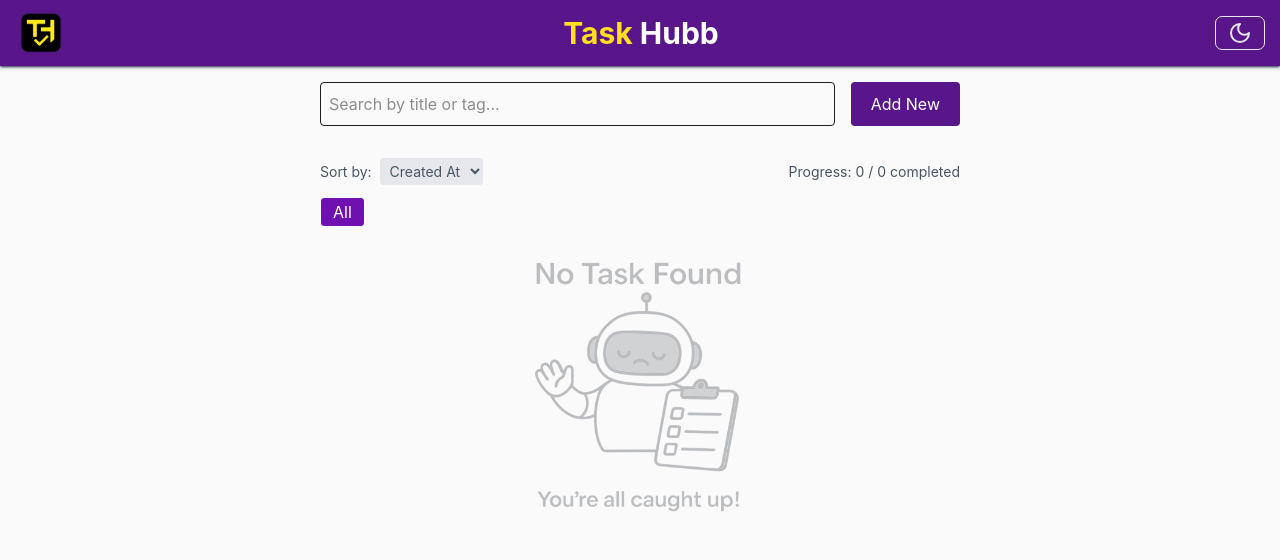
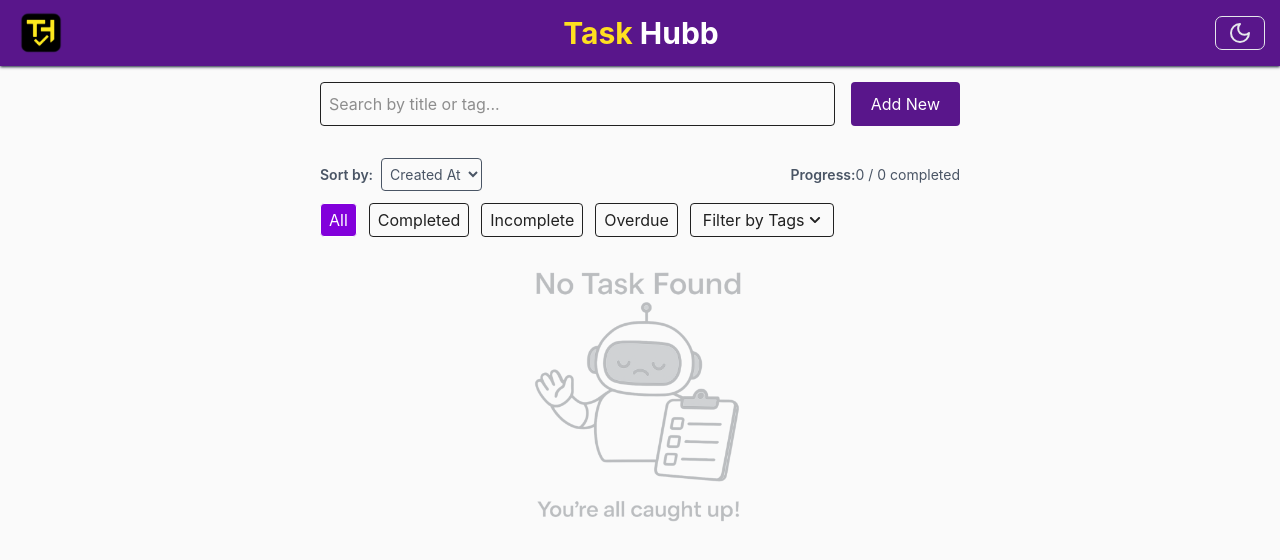
Before and after one commit to Abhinav0115/taskhubb, a Next.js app: page / in a window 1280 px wide. Shown: the top 560 px of the page. Built offline with nearby package versions, Linux system fonts and the light colour scheme.

Commit message:
Add: implement status filtering in TaskList and TagFilter components,

```diff
--- a/package.json
+++ b/package.json
@@ -20,6 +20,7 @@
     "next-themes": "^0.4.6",
     "react": "^19.0.0",
     "react-dom": "^19.0.0",
+    "react-icons": "^5.5.0",
     "react-toastify": "^11.0.5",
     "react-transition-group": "^4.4.5",
     "uuid": "^11.1.0"
--- a/src/app/page.tsx
+++ b/src/app/page.tsx
@@ -18,6 +18,9 @@ export default function Home() {
     const [sortBy, setSortBy] = useState<"createdAt" | "priority" | "dueDate">(
         "createdAt"
     );
+    const [statusFilter, setStatusFilter] = useState<
+        "all" | "completed" | "incomplete" | "overdue"
+    >("all");
     // const [tasks, setTasks] = useState<Task[]>([]);
 
     const [tasks, setTasks] = useState<Task[]>(() => {
@@ -51,7 +54,21 @@ export default function Home() {
             selectedTags.length > 0
                 ? selectedTags.some((tag) => t.tags.includes(tag))
                 : true;
-        return matchesSearch && matchesTags;
+
+        const now = new Date().toISOString();
+
+        const matchesStatus =
+            statusFilter === "all"
+                ? true
+                : statusFilter === "completed"
+                ? t.completed
+                : statusFilter === "incomplete"
+                ? !t.completed
+                : statusFilter === "overdue"
+                ? !t.completed && t.dueDate && t.dueDate < now
+                : true;
+
+        return matchesSearch && matchesTags && matchesStatus;
     });
 
     const sortedTasks = [...filteredTasks].sort((a, b) => {
@@ -168,7 +185,7 @@ export default function Home() {
                 </div>
                 <div className="mb-3 flex justify-between items-center text-sm text-gray-600">
                     <div>
-                        <label className="mr-2">Sort by:</label>
+                        <label className="mr-2 font-semibold">Sort by:</label>
                         <select
                             value={sortBy}
                             onChange={(
@@ -181,7 +198,7 @@ export default function Home() {
                                         | "dueDate"
                                 )
                             }
-                            className=" bg-gray-200 rounded px-1.5 py-1 hover:bg-gray-300 transition-colors"
+                            className=" rounded border py-1.5 px-1 hover:bg-gray-200 transition-colors"
                             aria-label="Sort tasks"
                             aria-details="Select how to sort the tasks"
                             aria-expanded={sortBy !== "createdAt"}
@@ -203,13 +220,24 @@ export default function Home() {
                         aria-details="Displays the number of completed tasks out of total tasks"
                         aria-description="Shows how many tasks have been completed."
                     >
-                        Progress: {completed} / {total} completed
+                        <span className="font-semibold">Progress:</span>
+                        {completed} / {total} completed
                     </div>
                 </div>
                 <TagFilter
                     tags={uniqueTags}
                     selected={selectedTags}
                     onSelect={setSelectedTags}
+                    status={statusFilter}
+                    onStatusChange={(status: string) =>
+                        setStatusFilter(
+                            status as
+                                | "all"
+                                | "completed"
+                                | "incomplete"
+                                | "overdue"
+                        )
+                    }
                 />
                 <TaskList
                     tasks={sortedTasks}
--- a/src/components/TagFilter.tsx
+++ b/src/components/TagFilter.tsx
@@ -1,12 +1,34 @@
 "use client";
 
+import { useEffect, useRef, useState } from "react";
+import { FaChevronDown, FaChevronUp, FaTimesCircle } from "react-icons/fa";
+import { useTheme } from "next-themes";
 interface Props {
     tags: string[];
     selected: string[];
     onSelect: (tags: string[]) => void;
+    status: string;
+    onStatusChange: (status: string) => void;
 }
 
-export default function TagFilter({ tags, selected, onSelect }: Props) {
+const STATUS_FILTERS = ["all", "completed", "incomplete", "overdue"];
+
+export default function TagFilter({
+    tags,
+    selected,
+    onSelect,
+    status,
+    onStatusChange,
+}: Props) {
+    const [isFilterOpen, setIsFilterOpen] = useState(false);
+    const dropdownRef = useRef<HTMLDivElement>(null);
+    const buttonRef = useRef<HTMLButtonElement>(null);
+    const { theme } = useTheme();
+    const isDarkMode =
+        theme === "dark" ||
+        (theme === "system" &&
+            window.matchMedia("(prefers-color-scheme: dark)").matches);
+
     const toggleTag = (tag: string) => {
         if (selected.includes(tag)) {
             onSelect(selected.filter((t) => t !== tag));
@@ -15,13 +37,34 @@ export default function TagFilter({ tags, selected, onSelect }: Props) {
         }
     };
 
+    useEffect(() => {
+        const handleClickOutside = (event: MouseEvent) => {
+            const target = event.target as Node;
+            if (
+                dropdownRef.current &&
+                !dropdownRef.current.contains(target) &&
+                buttonRef.current &&
+                !buttonRef.current.contains(target)
+            ) {
+                setIsFilterOpen(false);
+            }
+        };
+
+        document.addEventListener("mousedown", handleClickOutside);
+        return () => {
+            document.removeEventListener("mousedown", handleClickOutside);
+        };
+    }, []);
+
     return (
+        <div className="relative mb-4">
             <div
-            className="flex gap-2 mb-4 overflow-x-auto "
+                className="flex flex-wrap gap-3 mb-4 items-center justify-start"
+                role="group"
                 aria-label="Tag filter"
                 aria-description="Use the buttons below to filter tasks by tags. Click a tag to toggle its selection."
             >
-            <button
+                {/* <button
                     onClick={() => onSelect([])}
                     className={`px-3 py-0.5 border hover:bg-purple-800 hover:text-white transition-colors duration-200 cursor-pointer rounded ${
                         selected.length === 0 ? "bg-purple-800 text-white" : ""
@@ -31,22 +74,73 @@ export default function TagFilter({ tags, selected, onSelect }: Props) {
                     aria-details="Selects all tags to filter tasks"
                 >
                     All
+                </button> */}
+                {STATUS_FILTERS.map((filterButton) => (
+                    <button
+                        key={filterButton}
+                        onClick={() => onStatusChange(filterButton)}
+                        className={`px-2 py-1 border rounded capitalize transition-colors duration-200 hover:bg-purple-800 hover:text-white ${
+                            status === filterButton && "bg-purple-700 text-white"
+                        }`}
+                    >
+                        {filterButton}
                     </button>
+                ))}
+                <div className="">
+                    <button
+                        ref={buttonRef}
+                        onClick={() => setIsFilterOpen(!isFilterOpen)}
+                        className={`px-3 py-1 border rounded hover:bg-purple-800 hover:text-white transition-colors duration-200 cursor-pointer flex items-center gap-1
+                            ${isFilterOpen && "bg-purple-700 text-white"}
+                            `}
+                        aria-expanded={isFilterOpen}
+                        aria-label="Toggle tag filter"
+                    >
+                        Filter by Tags
+                        {isFilterOpen ? (
+                            <FaChevronUp size={12} />
+                        ) : (
+                            <FaChevronDown size={12} />
+                        )}
+                    </button>
+                    {isFilterOpen && (
+                        <div
+                            ref={dropdownRef}
+                            className={`absolute right-0 z-10 p-4 mt-2 border rounded shadow-md grid grid-cols-3 md:grid-cols-5 gap-2 w-max max-w-full ${
+                                isDarkMode
+                                    ? "bg-gray-700 text-white border-gray-700"
+                                    : "bg-white text-gray-900 border-gray-300"
+                            }`}
+                            aria-label="Tag dropdown"
+                            aria-description="Select tags from the grid below"
+                        >
                             {tags.map((tag) => (
                                 <button
                                     key={tag}
                                     onClick={() => toggleTag(tag)}
-                    className={`px-3 py-0.5 border cursor-pointer hover:bg-purple-800 hover:text-white transition-colors duration-200
-             rounded ${
-                 selected.includes(tag) ? "bg-purple-700 text-white" : ""
+                                    className={`px-2 py-1 border text-sm rounded hover:bg-purple-800 hover:text-white transition-colors duration-200 ${
+                                        selected.includes(tag)
+                                            ? "bg-purple-700 text-white"
+                                            : ""
                                     }`}
-                    aria-label={`Filter by tag: ${tag}`}
                                     aria-pressed={selected.includes(tag)}
-                    aria-details={`Filters tasks by the tag: ${tag}`}
                                 >
                                     {tag}
                                 </button>
                             ))}
                         </div>
+                    )}
+                </div>
+            </div>
+            {selected.length > 0 && (
+                <button
+                    onClick={() => onSelect([])}
+                    className="flex items-center gap-1 px-3 py-1 text-sm border rounded text-red-600 border-red-300 hover:bg-red-100 transition-colors duration-200"
+                >
+                    <FaTimesCircle />
+                    Clear
+                </button>
+            )}
+        </div>
     );
 }
--- a/src/components/TaskItem.tsx
+++ b/src/components/TaskItem.tsx
@@ -34,6 +34,15 @@ const TaskItem = React.memo(function TaskItem({
     const [commentToDelete, setCommentToDelete] = useState<number | null>(null);
     const { theme } = useTheme();
     const [mounted, setMounted] = useState(false);
+    const [now, setNow] = useState(new Date());
+
+    useEffect(() => {
+        const interval = setInterval(() => {
+            setNow(new Date());
+        }, 60 * 1000); // Update every 60 seconds
+
+        return () => clearInterval(interval);
+    }, []);
 
     const getPriorityColor = (priority: string) => {
         switch (priority) {
@@ -67,7 +76,6 @@ const TaskItem = React.memo(function TaskItem({
         if (!task.dueDate) return "";
 
         const dueDate = new Date(task.dueDate);
-        const now = new Date();
         const timeDiff = dueDate.getTime() - now.getTime();
 
         const TWO_DAY = 2 * 24 * 60 * 60 * 1000;
@@ -78,7 +86,7 @@ const TaskItem = React.memo(function TaskItem({
         return "text-green-600";
     };
 
-    const isOverdue = task.dueDate && new Date(task.dueDate) < new Date();
+    const isOverdue = task.dueDate && new Date(task.dueDate) < now;
 
     const capitalizeFirstLetter = (str: string) => {
         return str.charAt(0).toUpperCase() + str.slice(1);
```
Also changed, not shown: 1 other file (tests, documents, lock files or other folders). Lines whose indentation alone changed are shown as unchanged.
